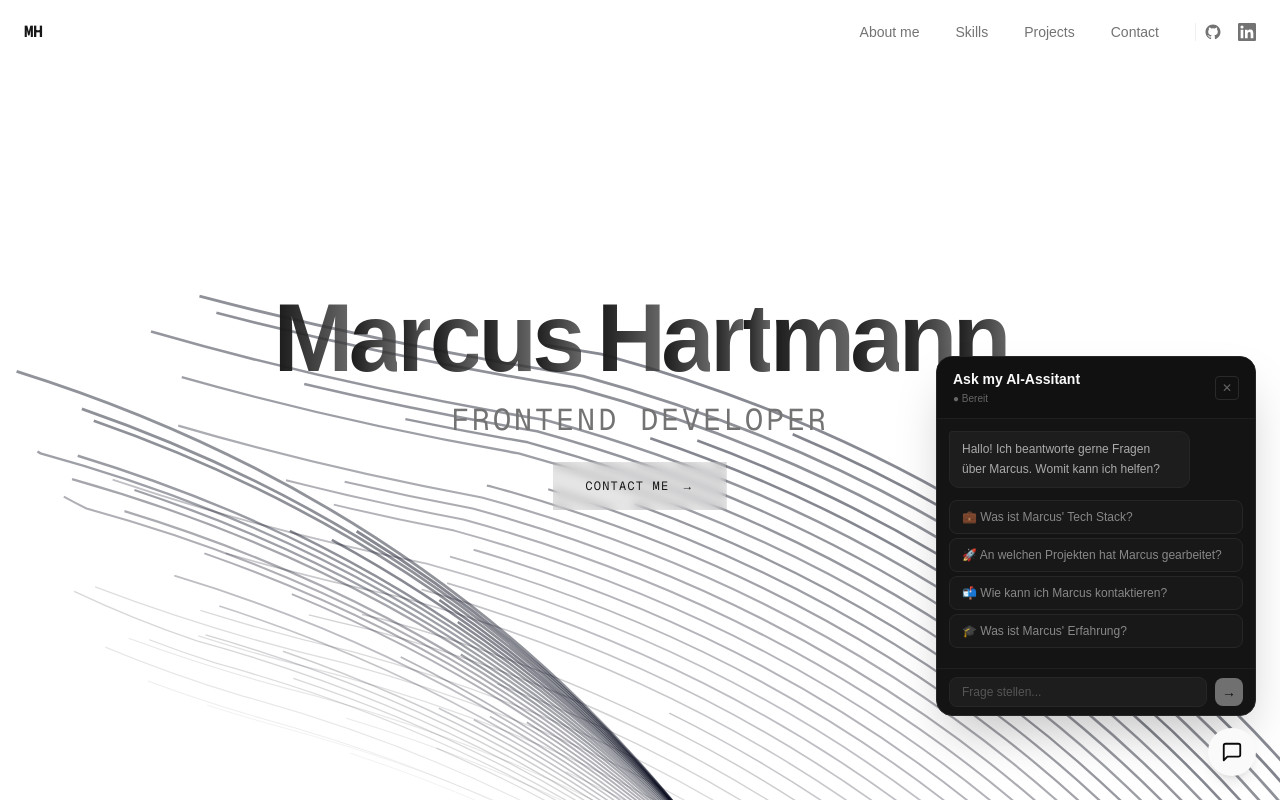
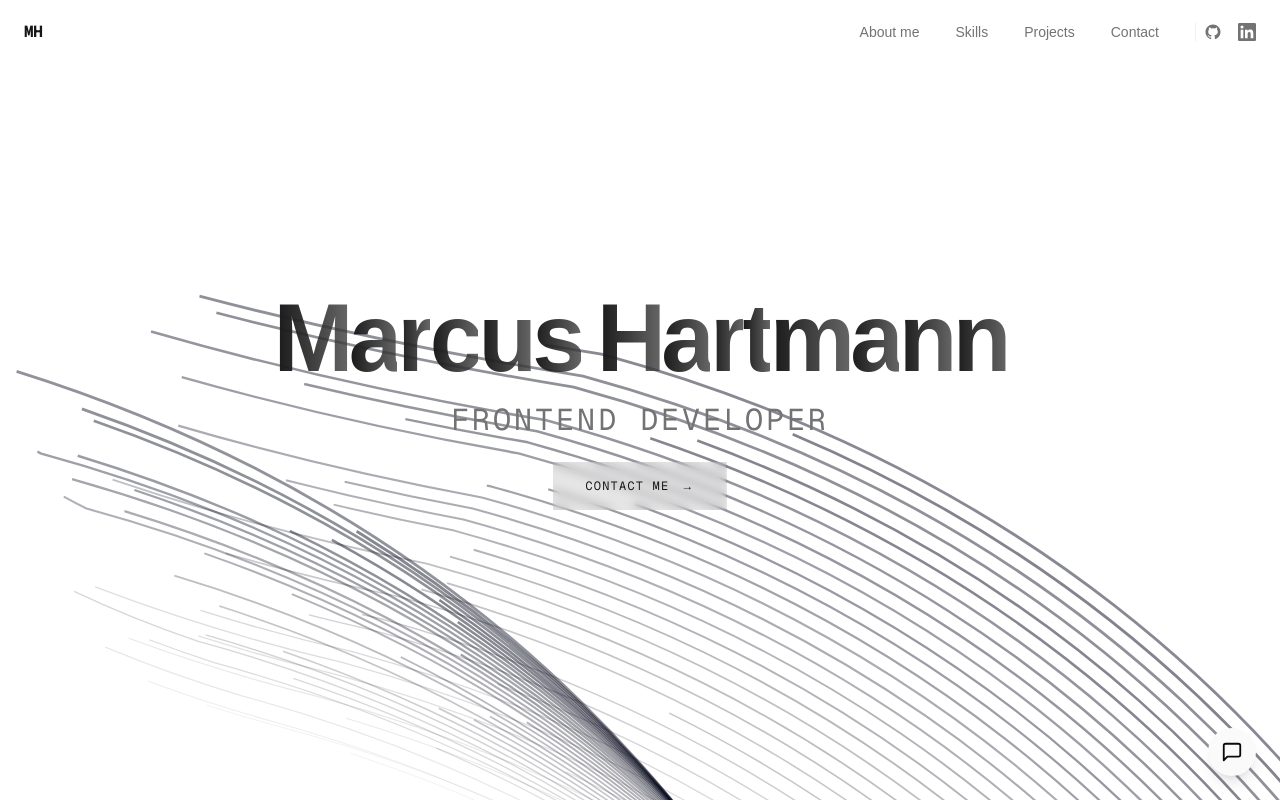
Before and after one commit to mrcsbrln/portfolio-new, a Next.js app: page / in a window 1280 px wide. Shown: the top 802 px of the page. Built offline with nearby package versions, Linux system fonts and the light colour scheme.

Commit message:
feat(chat): delay widget open until hero scrolls out of view
Widget starts closed so the hero design is visible on load.
On desktop (≥768px) an IntersectionObserver opens it once the
hero section leaves the viewport.

Co-Authored-By: Claude Sonnet 4.6 <noreply@anthropic.com>

```diff
--- a/app/page.tsx
+++ b/app/page.tsx
@@ -8,7 +8,9 @@ import { ChatWidget } from "@/components/ui/chat-widget";
 export default function Home() {
   return (
     <>
-      <BackgroundPaths title="Marcus Hartmann" />
+      <div id="hero">
+        <BackgroundPaths title="Marcus Hartmann" />
+      </div>
       <AboutSection />
       <SkillsSection />
       <ProjectsSection />
--- a/components/ui/chat-widget.tsx
+++ b/components/ui/chat-widget.tsx
@@ -28,10 +28,22 @@ export function ChatWidget() {
   const [isLoading, setIsLoading] = useState(false);
   const messagesEndRef = useRef<HTMLDivElement>(null);
 
-  // Auto-open on md+ (≥768px)
+  // On desktop (≥768px): open once the hero section has scrolled out of view
   useEffect(() => {
-    const mql = window.matchMedia("(min-width: 768px)");
-    setIsOpen(mql.matches);
+    if (!window.matchMedia("(min-width: 768px)").matches) return;
+
+    const hero = document.getElementById("hero");
+    if (!hero) return;
+
+    const observer = new IntersectionObserver(
+      ([entry]) => {
+        if (!entry.isIntersecting) setIsOpen(true);
+      },
+      { threshold: 0 },
+    );
+
+    observer.observe(hero);
+    return () => observer.disconnect();
   }, []);
 
   // Scroll to bottom on every new message
```
